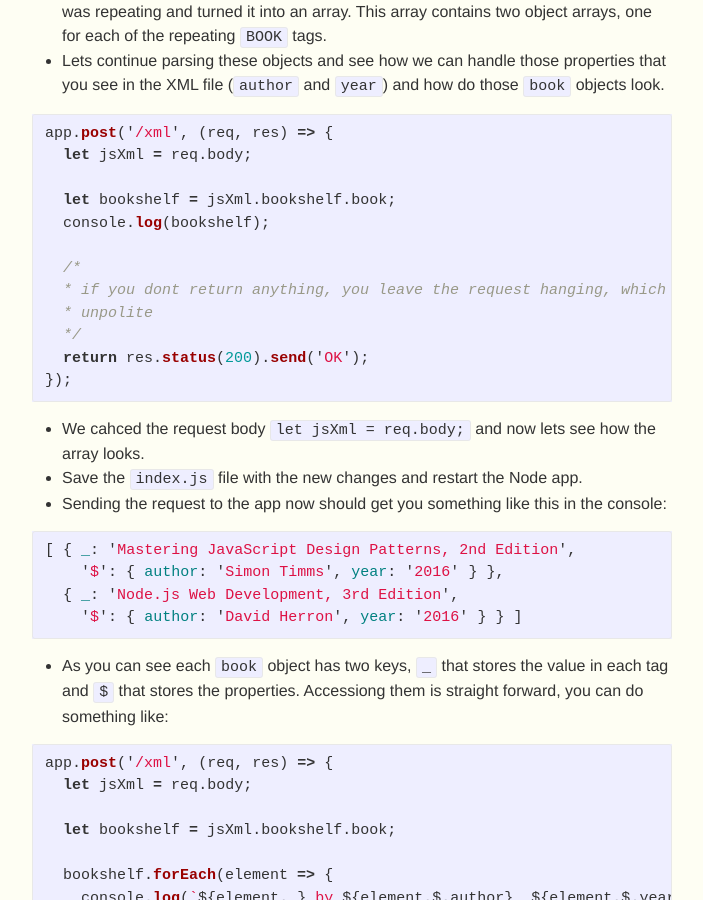
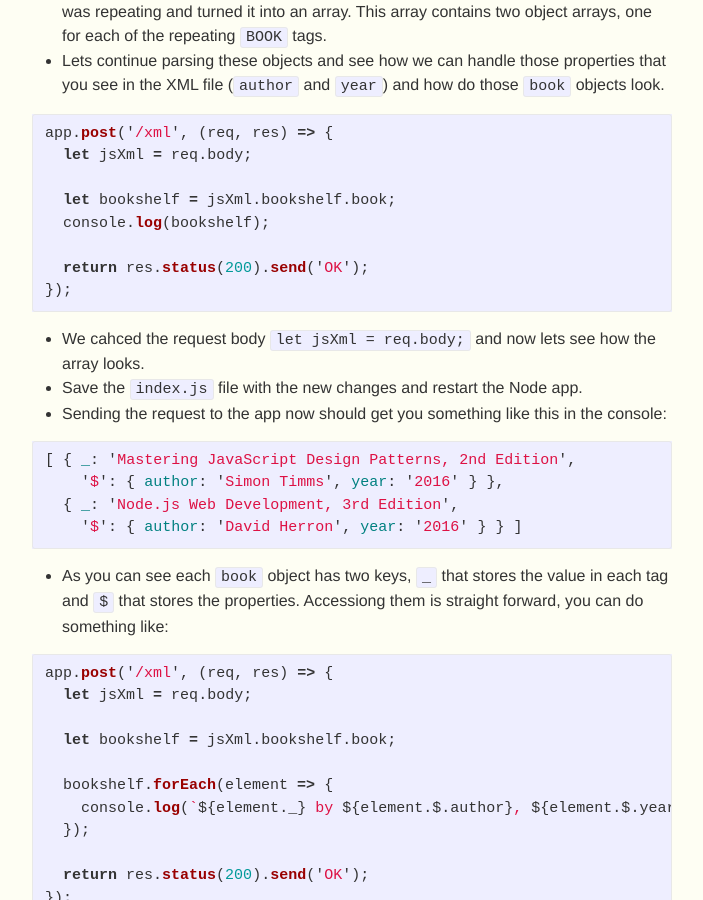
Before and after one commit to mihailtd/jekyll-portfolio, a Jekyll site: the page built from _posts/blog/2016-08-06-parsing-xml-in-node-express.markdown, in a window 1280 px wide and 900 px high, scrolled down 3465 px. Shown: the whole window, without its empty margins (288-991 px from the left). Built offline with Jekyll 4.4.1, drawn with Linux system fonts in a browser that asks for light colours; nearby versions of some CDN libraries.

Commit message:
Edited article 1

````diff
--- a/_posts/blog/2016-08-06-parsing-xml-in-node-express.markdown
+++ b/_posts/blog/2016-08-06-parsing-xml-in-node-express.markdown
@@ -170,10 +170,6 @@ app.post('/xml', (req, res) => {
   let bookshelf = jsXml.bookshelf.book;
   console.log(bookshelf);
 
-  /*
-  * if you dont return anything, you leave the request hanging, which is very
-  * unpolite
-  */
   return res.status(200).send('OK');
 });
 ```
````
